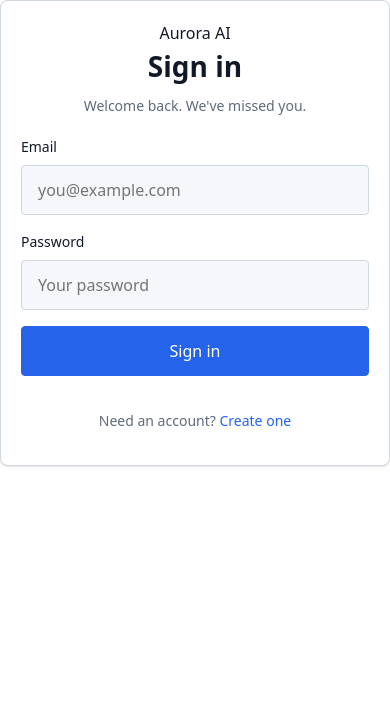
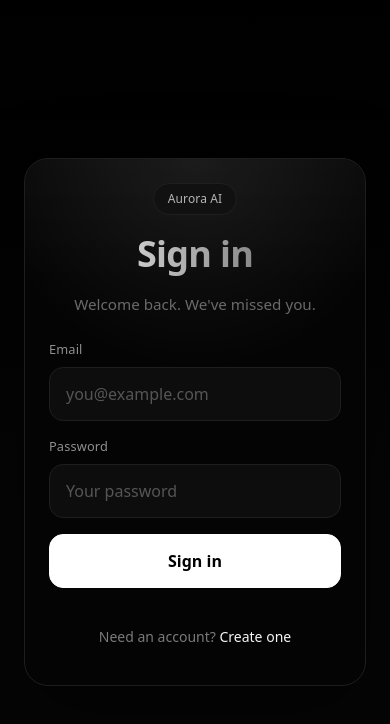
Before and after one commit to david-one8/Aurora-AI, a React (Vite) app in the folder Frontend/: page /login in a window 390 px wide. Shown: the top 724 px of the page. Built offline with nearby package versions, Linux system fonts and the light colour scheme; no server answers.

Commit message:
Refactor styles and layout: enhance authentication UI with improved design and responsiveness; remove unused imports in App component

```diff
--- a/Frontend/src/App.css
+++ b/Frontend/src/App.css
@@ -38,73 +38,126 @@
   padding: var(--space-6) var(--space-4);
 }
 
+.auth-shell {
+  min-height: 100dvh;
+  display: flex;
+  align-items: center;
+  justify-content: center;
+  padding: clamp(24px, 4vw, 40px);
+  background: linear-gradient(180deg, #000 0%, #050505 60%, #050505 100%);
+  color: #f5f5f5;
+}
+
 .auth-card {
   width: 100%;
-  max-width: 420px;
-  background: var(--color-surface);
-  border: 1px solid var(--color-border);
-  border-radius: var(--radius-md);
-  padding: clamp(var(--space-5), 5vw, var(--space-8));
-  box-shadow: var(--shadow-sm);
+  max-width: 440px;
+  background: rgba(5, 5, 5, 0.96);
+  border: 1px solid #1e1e1e;
+  border-radius: 24px;
+  padding: clamp(24px, 5vw, 34px);
+  box-shadow: 0 24px 80px rgba(0, 0, 0, 0.45);
   display: flex;
   flex-direction: column;
-  gap: var(--space-5);
+  gap: 24px;
+  position: relative;
+  overflow: hidden;
+}
+
+.auth-card::before {
+  content: '';
+  position: absolute;
+  inset: 0;
+  background:
+    radial-gradient(circle at top, rgba(255, 255, 255, 0.08), transparent 38%),
+    linear-gradient(180deg, rgba(255, 255, 255, 0.02), transparent 24%);
+  pointer-events: none;
 }
 
 .auth-header {
   text-align: center;
+  display: flex;
+  flex-direction: column;
+  gap: 12px;
+  position: relative;
+  z-index: 1;
+}
+
+.auth-chip {
+  align-self: center;
+  background: #111;
+  border: 1px solid #1f1f1f;
+  padding: 6px 14px;
+  border-radius: 999px;
+  font-size: 0.75rem;
+  font-weight: 500;
+  color: #b5b5b5;
+  letter-spacing: 0.01em;
 }
 
 .auth-header h1 {
-  margin: 0 0 var(--space-2);
-  font-size: 1.75rem;
-  font-weight: var(--font-weight-semibold);
+  margin: 0;
+  font-size: clamp(2.25rem, 6vw, 2.75rem);
+  font-weight: 600;
+  letter-spacing: -0.02em;
+  background: linear-gradient(90deg, #fafafa, #5a5a5a);
+  -webkit-background-clip: text;
+  background-clip: text;
+  color: transparent;
 }
 
 .auth-sub {
   margin: 0;
-  font-size: var(--text-sm);
-  color: var(--color-text-muted);
+  font-size: 0.95rem;
+  color: #6a6a6a;
+  line-height: 1.5;
 }
 
 form.auth-form {
   display: flex;
   flex-direction: column;
-  gap: var(--space-4);
+  gap: 16px;
+  position: relative;
+  z-index: 1;
 }
 
 form.auth-form .field-group {
   display: flex;
   flex-direction: column;
-  gap: var(--space-2);
+  gap: 8px;
 }
 
 form.auth-form label {
-  font-size: var(--text-sm);
-  font-weight: var(--font-weight-medium);
+  font-size: 0.8rem;
+  font-weight: 500;
+  color: #8f8f8f;
+  letter-spacing: 0.01em;
 }
 
 form.auth-form input {
   font: inherit;
-  padding: var(--space-3) var(--space-4);
-  border: 1px solid var(--color-border);
-  border-radius: var(--radius-sm);
-  background: var(--color-bg-alt);
-  color: var(--color-text);
-  transition: border-color var(--transition-fast), background var(--transition-fast);
+  padding: 14px 16px;
+  border: 1px solid #1e1e1e;
+  border-radius: 14px;
+  background: #0d0d0d;
+  color: #f5f5f5;
+  transition: border-color var(--transition-fast), background var(--transition-fast), box-shadow var(--transition-fast);
 }
 
 form.auth-form input:focus {
   outline: none;
-  border-color: var(--color-primary);
-  box-shadow: var(--color-focus-ring);
-  background: var(--color-bg);
+  border-color: #fff;
+  box-shadow: 0 0 0 1px #fff;
+  background: #111;
+}
+
+form.auth-form input::placeholder {
+  color: #555;
 }
 
 .grid-2 {
   display: grid;
   grid-template-columns: minmax(0, 1fr) minmax(0, 1fr);
-  gap: var(--space-4);
+  gap: 16px;
   width: 100%;
 }
 
@@ -133,27 +186,29 @@
 button.primary-btn {
   appearance: none;
   cursor: pointer;
-  border: 1px solid var(--color-primary);
-  background: var(--color-primary);
-  color: #fff;
+  border: 1px solid #fff;
+  background: #fff;
+  color: #000;
   font: inherit;
-  font-weight: var(--font-weight-medium);
-  padding: var(--space-3) var(--space-5);
-  border-radius: var(--radius-sm);
+  font-weight: 600;
+  padding: 14px 18px;
+  border-radius: 14px;
   display: inline-flex;
   align-items: center;
   justify-content: center;
   gap: var(--space-2);
-  transition: background var(--transition-fast), box-shadow var(--transition-fast);
+  transition: background var(--transition-fast), color var(--transition-fast), box-shadow var(--transition-fast), border-color var(--transition-fast);
 }
 
 button.primary-btn:hover {
-  background: var(--color-primary-hover);
+  background: #111;
+  color: #fff;
+  border-color: #2a2a2a;
 }
 
 button.primary-btn:focus {
   outline: none;
-  box-shadow: var(--color-focus-ring);
+  box-shadow: 0 0 0 1px #fff;
 }
 
 button.primary-btn:active {
@@ -168,11 +223,33 @@
 .auth-alt {
   text-align: center;
   font-size: var(--text-sm);
-  color: var(--color-text-muted);
+  color: #7a7a7a;
+  position: relative;
+  z-index: 1;
 }
 
 .auth-alt a {
   font-weight: var(--font-weight-medium);
+  color: #f5f5f5;
+}
+
+.auth-alt a:hover {
+  text-decoration: none;
+  color: #bdbdbd;
+}
+
+.form-feedback {
+  margin: 0;
+  padding: 12px 14px;
+  border-radius: 14px;
+  border: 1px solid #2a2a2a;
+  font-size: var(--text-sm);
+}
+
+.form-feedback.error {
+  border-color: rgba(255, 77, 77, 0.35);
+  background: rgba(255, 77, 77, 0.08);
+  color: #ff7a7a;
 }
 
 /* Theme toggle removed since system preference is used */
--- a/Frontend/src/App.jsx
+++ b/Frontend/src/App.jsx
@@ -1,5 +1,3 @@
-import { useState } from 'react'
-
 import './App.css'
 import AppRoutes from './AppRoutes'
 
```
